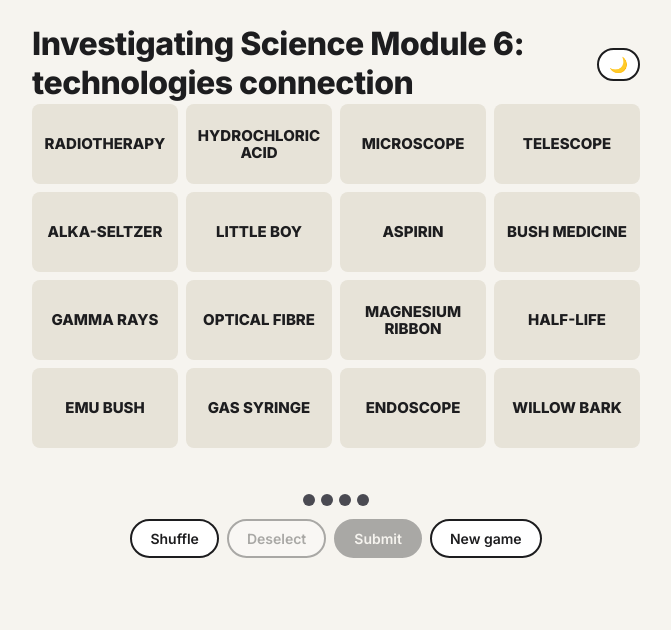
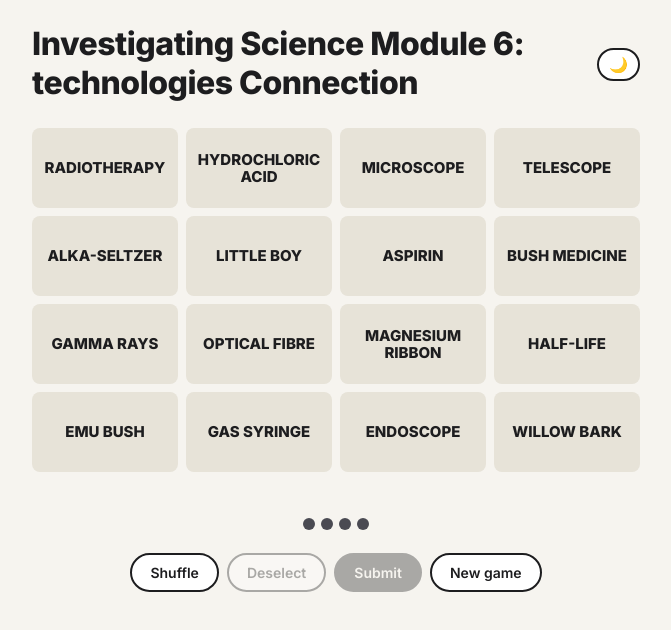
Before and after one commit to MrLamTeach/chemistry-lab, a plain HTML site: page investigating-science/m6-connections.html in a window 1280 px wide. Shown: the whole page, without its empty margins (304-975 px from the left). Drawn offline with Linux system fonts and the light colour scheme.

Commit message:
Add spacing under title and above buttons; capitalise Connection in title
Co-Authored-By: Claude Opus 5.5 <noreply@anthropic.com>
Claude-Session: https://claude.ai/code/session_014vMiaZwTYqkLiWVcKPjH9k

```diff
--- a/investigating-science/m6-connections.html
+++ b/investigating-science/m6-connections.html
@@ -3,7 +3,7 @@
 <head>
 <meta charset="UTF-8">
 <meta name="viewport" content="width=device-width, initial-scale=1">
-<title>Investigating Science Module 6: technologies connection</title>
+<title>Investigating Science Module 6: technologies Connection</title>
 <link rel="preconnect" href="https://fonts.googleapis.com">
 <link href="https://fonts.googleapis.com/css2?family=Inter:wght@400;600;800&display=swap" rel="stylesheet">
 <style>
@@ -18,7 +18,7 @@ html[data-theme="dark"] .tile.sel{color:#16171b}
 *{box-sizing:border-box}
 body{margin:0;font-family:Inter,system-ui,sans-serif;background:var(--bg);color:var(--ink)}
 .wrap{max-width:640px;margin:0 auto;padding:20px 16px 60px}
-header{display:flex;justify-content:space-between;align-items:center;gap:12px}
+header{display:flex;justify-content:space-between;align-items:center;gap:12px;margin-bottom:24px}
 #themeBtn{border:2px solid var(--ink);background:var(--btn);color:var(--ink);border-radius:999px;padding:5px 10px;font:600 15px Inter,sans-serif;cursor:pointer;white-space:nowrap;margin-top:4px}
 header h1{font-size:clamp(22px,4vw,32px);margin:4px 0 2px;font-weight:800;letter-spacing:-.5px}
 header p{margin:0;color:var(--muted);font-size:15px}
@@ -49,7 +49,7 @@ header p{margin:0;color:var(--muted);font-size:15px}
 .lives{text-align:center;font-size:14px;color:var(--muted)}
 .dot{display:inline-block;width:12px;height:12px;border-radius:50%;background:var(--tile-sel);margin:0 3px;vertical-align:middle}
 .dot.lost{background:var(--dotlost)}
-.controls{display:flex;justify-content:center;gap:8px;margin-top:12px;flex-wrap:wrap}
+.controls{display:flex;justify-content:center;gap:8px;margin-top:22px;flex-wrap:wrap}
 .controls button{border:2px solid var(--ink);color:var(--ink);background:var(--btn);border-radius:999px;padding:9px 18px;font:600 14px Inter,sans-serif;cursor:pointer}
 .controls button.primary{background:var(--ink);color:var(--bg)}
 .controls button:disabled{opacity:.35;cursor:default}
@@ -68,7 +68,7 @@ summary{font-weight:700;cursor:pointer}
 <body>
 <div class="wrap">
 <header>
-  <h1>Investigating Science Module 6: technologies connection</h1>
+  <h1>Investigating Science Module 6: technologies Connection</h1>
   <button id="themeBtn" aria-label="Toggle light and dark mode"></button>
 </header>
 
```
